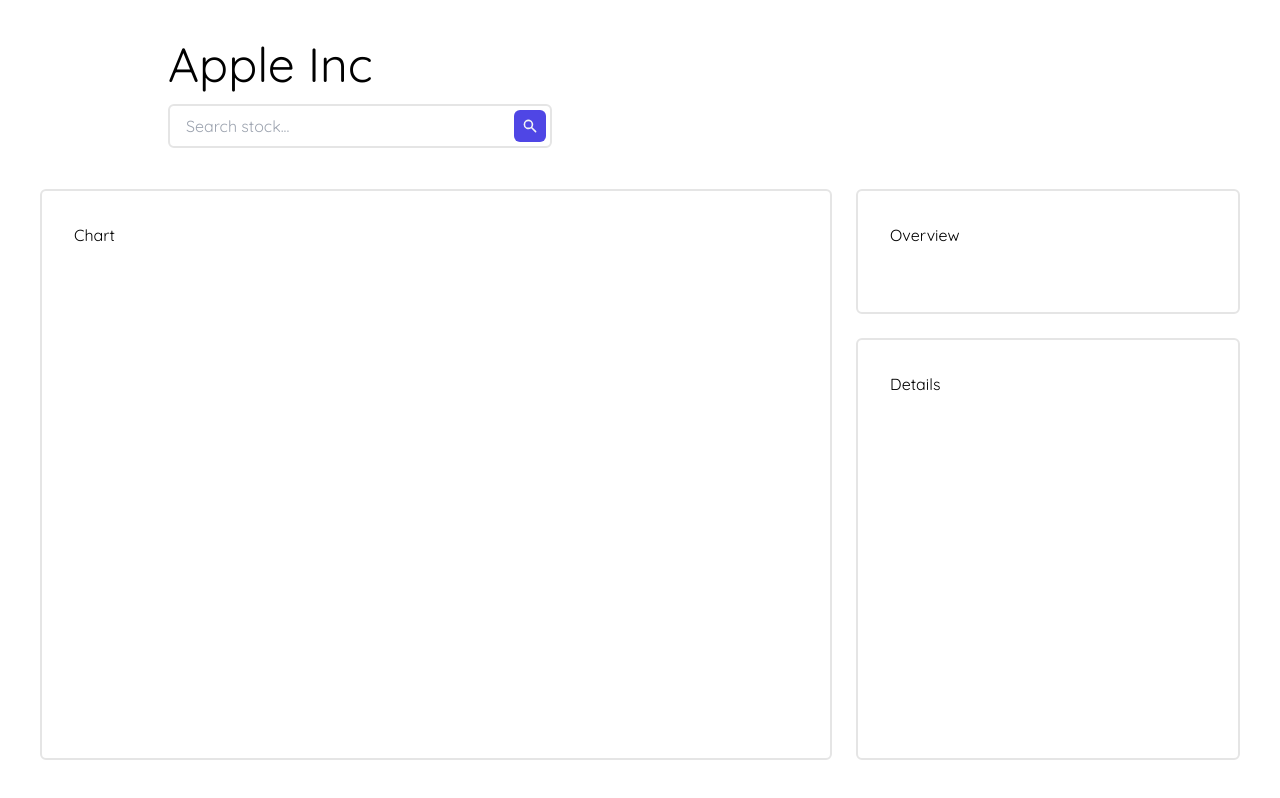
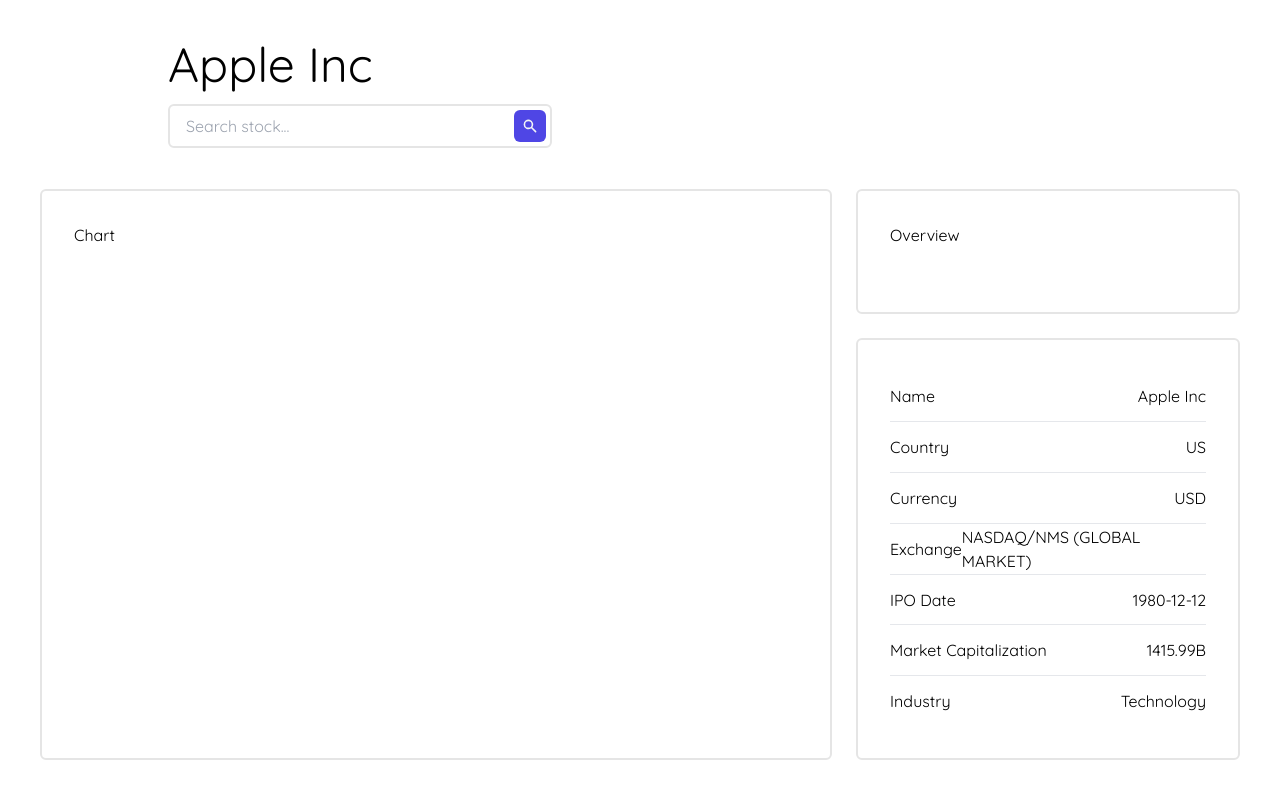
Before and after one commit to nikcladis/stock-dashboard, a React (Vite) app: page / in a window 1280 px wide. Built offline with nearby package versions, Linux system fonts and the light colour scheme.

Commit message:
Added Details Component

```diff
--- a/src/components/Dashboard.jsx
+++ b/src/components/Dashboard.jsx
@@ -1,5 +1,6 @@
 import Card from "@components/Card";
 import Header from "@components/Header";
+import Details from "@components/Details";
 
 import { mockCompanyDetails } from "@constants/mock";
 
@@ -16,7 +17,7 @@
         <Card>Overview</Card>
       </div>
       <div className="row-span-2 xl:row-span-3">
-        <Card>Details</Card>
+        <Details details={mockCompanyDetails} />
       </div>
     </div>
   );
--- /dev/null
+++ b/src/components/Details.jsx
@@ -0,0 +1,38 @@
+import Card from "@components/Card";
+
+const Details = ({ details }) => {
+  const detailsList = {
+    name: "Name",
+    country: "Country",
+    currency: "Currency",
+    exchange: "Exchange",
+    ipo: "IPO Date",
+    marketCapitalization: "Market Capitalization",
+    finnhubIndustry: "Industry",
+  };
+
+  const convertMillionToBillion = (num) => {
+    return (num / 1000).toFixed(2);
+  };
+
+  return (
+    <Card>
+      <ul className="w-full h-full flex flex-col justify-between divide-y-1">
+        {Object.keys(detailsList).map((item) => {
+          return (
+            <li key={item} className="flex-1 flex justify-between items-center">
+              <span>{detailsList[item]}</span>
+              <span>
+                {item === "marketCapitalization"
+                  ? `${convertMillionToBillion(details[item])}B`
+                  : details[item]}
+              </span>
+            </li>
+          );
+        })}
+      </ul>
+    </Card>
+  );
+};
+
+export default Details;
```
